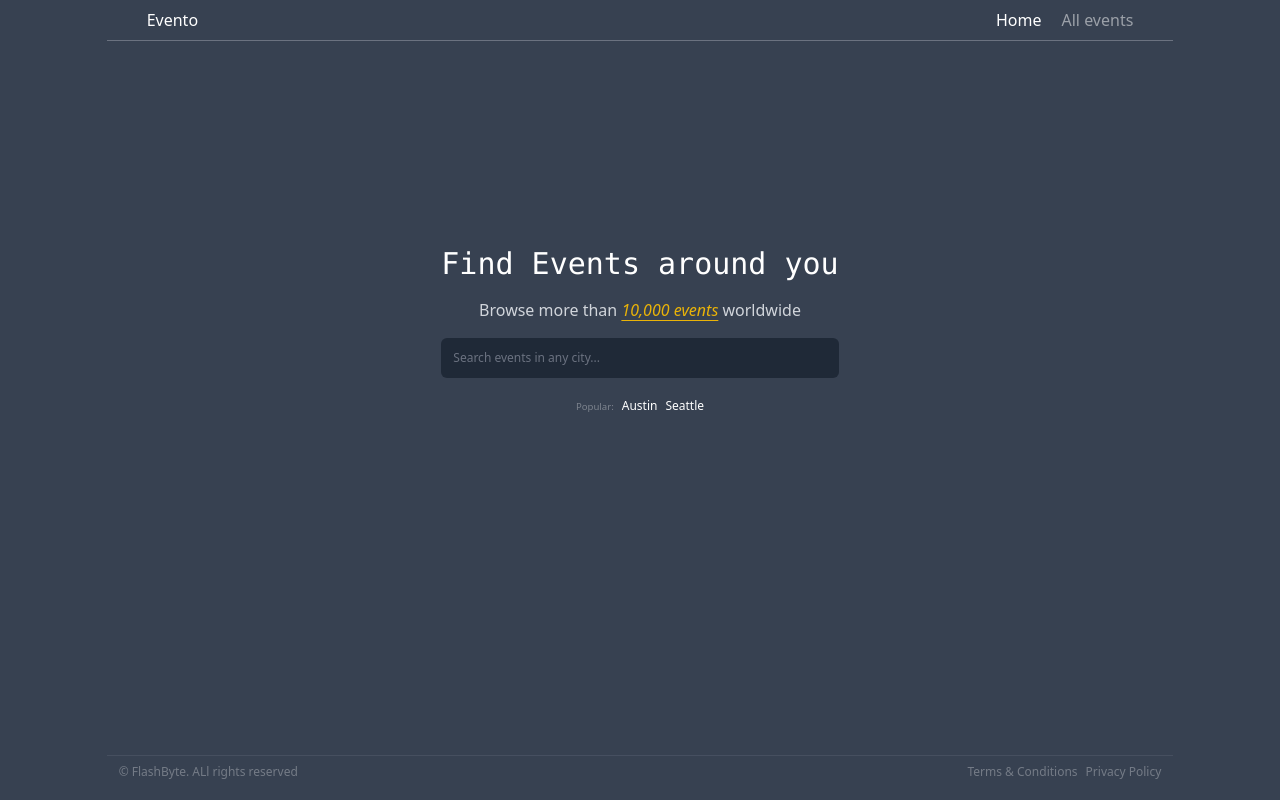
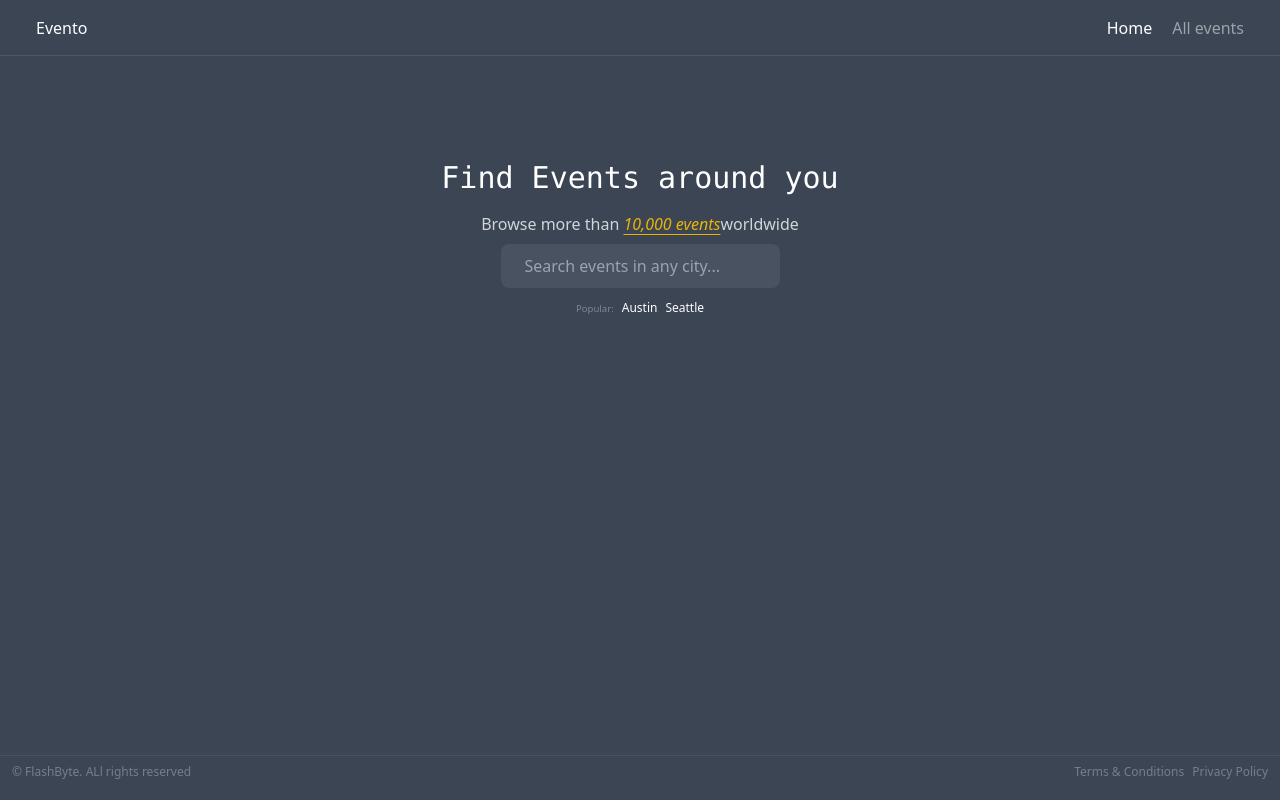
Before and after one commit to tsdineshjai/nextjs-evento, a Next.js app: page / in a window 1280 px wide. Built offline with nearby package versions, Linux system fonts and the light colour scheme.

Commit message:
reusable component, search component and css changes done

```diff
--- a/src/app/events/[city]/page.tsx
+++ b/src/app/events/[city]/page.tsx
@@ -1,7 +1,17 @@
+"use client";
+import H1 from "@/components/H1";
+import { usePathname } from "next/navigation";
 import React from "react";
 
-function page() {
-	return <main>Events</main>;
+function Page() {
+	const pathName = usePathname();
+
+	const cityName = pathName.split("/")[2];
+	return (
+		<main className="border-4 ">
+			<H1>Events in {cityName}</H1>
+		</main>
+	);
 }
 
-export default page;
+export default Page;
--- a/src/app/layout.tsx
+++ b/src/app/layout.tsx
@@ -2,6 +2,7 @@ import type { Metadata } from "next";
 import "./globals.css";
 import Header from "@/components/Header";
 import Footer from "@/components/Footer";
+import Container from "@/components/container";
 
 export const metadata: Metadata = {
 	title: "Evento App",
@@ -15,10 +16,12 @@ export default function RootLayout({
 }>) {
 	return (
 		<html lang="en" suppressHydrationWarning={true}>
-			<body className="bg-gray-700 text-white w-10/12 flex flex-col mx-auto h-screen justify-between  ">
-				<Header />
-				{children}
-				<Footer />
+			<body className="bg-gray-700 text-white overflow-y-scroll ">
+				<Container>
+					<Header />
+					{children}
+					<Footer />
+				</Container>
 			</body>
 		</html>
 	);
--- a/src/app/page.tsx
+++ b/src/app/page.tsx
@@ -1,36 +1,30 @@
 "use client";
 
+import H1 from "@/components/H1";
+import SearchForm from "@/components/search-form";
 import Link from "next/link";
 
 function page() {
 	return (
-		<section className=" px-3 mx-auto flex flex-col items-center -mt-36">
-			<h1 className="py-2 text-3xl font-mono">Find Events around you</h1>
+		<main className=" flex flex-col items-center px-3 pt-24">
+			<H1>Find Events around you</H1>
 
 			<h3 className="py-2 text-gray-300">
 				Browse more than{" "}
 				<i className="underline underline-offset-4  text-yellow-500">
-					{" "}
 					10,000 events
-				</i>{" "}
+				</i>
 				worldwide
 			</h3>
-
-			<input
-				type="text"
-				name=""
-				id=""
-				placeholder="Search events in any city..."
-				className="placeholder:text-gray-500 p-3 bg-gray-800 border-none outline-none my-2 rounded-md w-full placeholder:text-xs text-xs text-grey-800"
-			/>
-
+			<SearchForm />
 			<p className="pt-3 font-extralight text-xs">
-				{" "}
 				<small className="text-white/35 mr-2">Popular:</small>
-				<Link href={"/events/austin"} className=" mr-2">Austin</Link>
+				<Link href={"/events/austin"} className=" mr-2">
+					Austin
+				</Link>
 				<Link href={"/events/seattle"}>Seattle</Link>
 			</p>
-		</section>
+		</main>
 	);
 }
 
--- a/src/components/Footer.tsx
+++ b/src/components/Footer.tsx
@@ -4,9 +4,8 @@ import Link from "next/link";
 
 function Footer() {
 	return (
-		<main className=" border-t  border-gray-500 py-2 px-3 my-3 flex justify-between opacity-30 text-xs ">
+		<main className=" border-t  border-gray-500 py-2 px-3 my-3 flex justify-between opacity-30 text-xs absolute bottom-0 w-full">
 			<p>&#169; FlashByte. ALl rights reserved</p>
-
 			<section>
 				<Link
 					href={"/terms&conditions"}
--- /dev/null
+++ b/src/components/H1.tsx
@@ -0,0 +1,11 @@
+import React from "react";
+
+type ChildrenProps = {
+	children: React.ReactNode;
+};
+
+function H1({ children }: ChildrenProps) {
+	return <h1 className="py-2 text-3xl font-mono">{children}</h1>;
+}
+
+export default H1;
--- a/src/components/Header.tsx
+++ b/src/components/Header.tsx
@@ -7,9 +7,8 @@ import React from "react";
 
 function Header() {
 	const pathName = usePathname();
-	console.log(pathName);
 	return (
-		<header className="flex justify-between px-10 py-2 mb-3 border-b border-gray-500 ">
+		<header className="flex items-center justify-between border-b border-white/10 h-14 px-3 sm:px-9 ">
 			<p className="">Evento</p>
 			<section className="flex gap-5 ">
 				<Link
--- /dev/null
+++ b/src/components/container.tsx
@@ -0,0 +1,11 @@
+type ContainerProps = {
+	children: React.ReactNode;
+};
+
+export default function Container({ children }: ContainerProps) {
+	return (
+		<div className="flex flex-col max-w-7xl min-h-screen mx-auto bg-white/[2%]">
+			{children}
+		</div>
+	);
+}
--- /dev/null
+++ b/src/components/search-form.tsx
@@ -0,0 +1,30 @@
+"use client";
+
+import { useRouter } from "next/navigation";
+import React from "react";
+
+function SearchForm() {
+	const [search, setSearch] = React.useState("");
+	const router = useRouter();
+
+	function handleSubmit(e: React.FormEvent<HTMLFormElement>) {
+		e.preventDefault();
+		if (!search) return;
+		router.push(`/events/${search}`);
+	}
+	return (
+		<form onSubmit={handleSubmit}>
+			<input
+				type="text"
+				name=""
+				id=""
+				placeholder="Search events in any city..."
+				className="w-full h-11 rounded-lg bg-white/[7%] px-6 outline-none text-base ring-accent/50 transition focus:ring-2 focus:bg-white/10"
+				value={search}
+				onChange={(e) => setSearch(e.target.value)}
+			/>
+		</form>
+	);
+}
+
+export default SearchForm;
```
